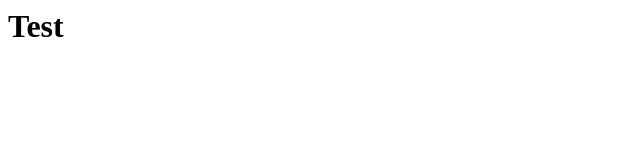
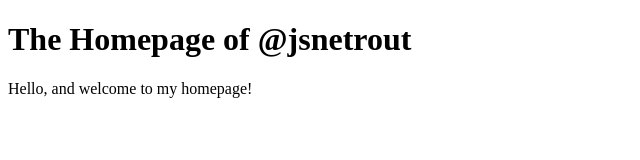
Before and after one commit to jason-trout/jason-trout.github.io, a plain HTML site: page index.html in a window 1280 px wide. Shown: the whole page, without its empty margins (0-640 px from the left). Drawn offline with Linux system fonts and the light colour scheme.

Commit message:
Content update

```diff
--- a/index.html
+++ b/index.html
@@ -1 +1,10 @@
-<h1>Test</h1>
+<!DOCTYPE html>
+<html>
+<head>
+  <title>The Homepage of @jsnetrout</title>
+</head>
+<body>
+  <h1>The Homepage of @jsnetrout</h1>
+  <p>Hello, and welcome to my homepage!</p>
+</body>
+</html>
```
